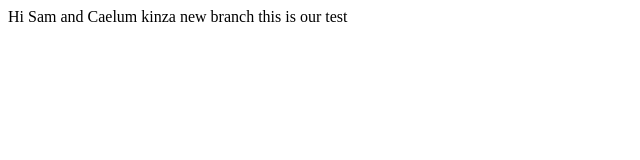
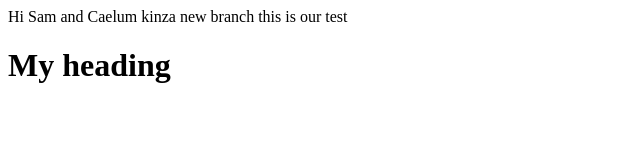
Before and after one commit to SharMoy/HackTest, a plain HTML site: page index.html in a window 1280 px wide. Shown: the whole page, without its empty margins (0-640 px from the left). Drawn offline with Linux system fonts and the light colour scheme.

Commit message:
my change

```diff
--- a/index.html
+++ b/index.html
@@ -1,3 +1,4 @@
 Hi Sam and Caelum
 kinza new  branch
 this is our test
+<h1>My heading</h1>
```
